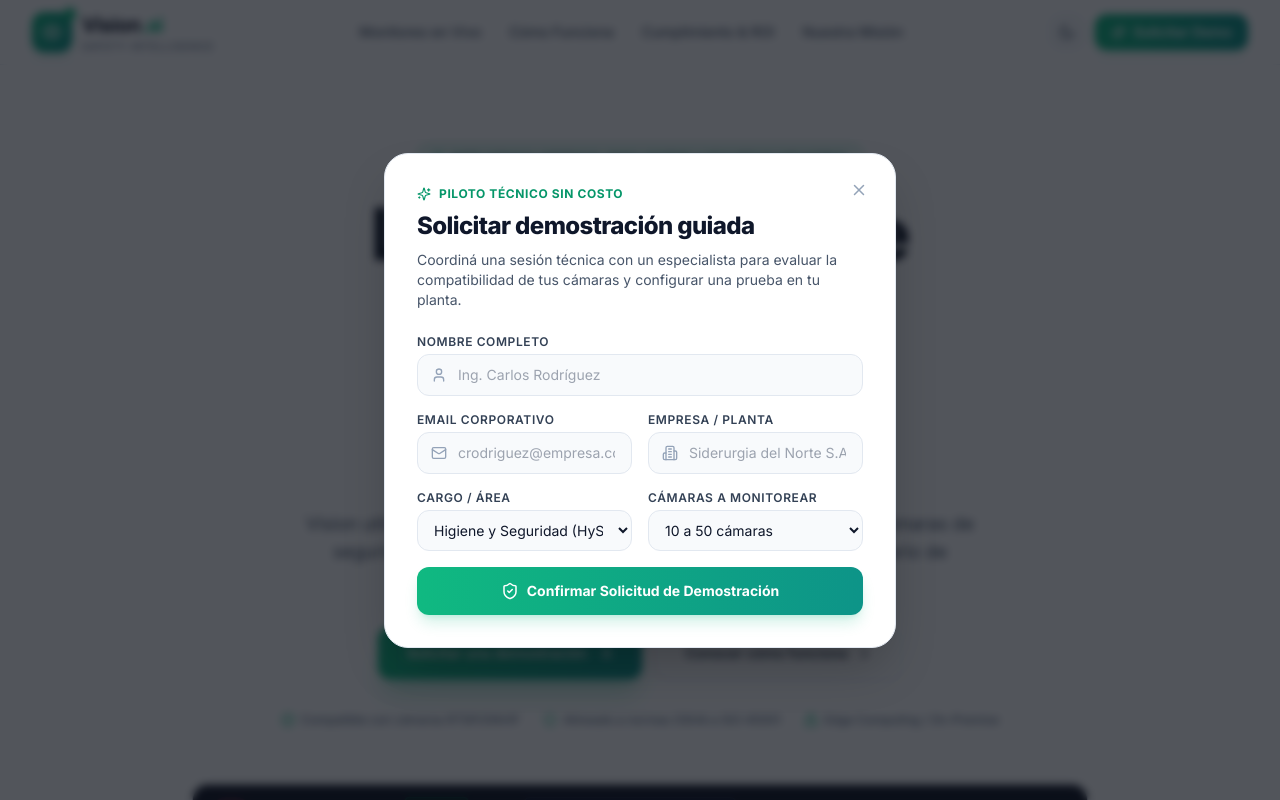
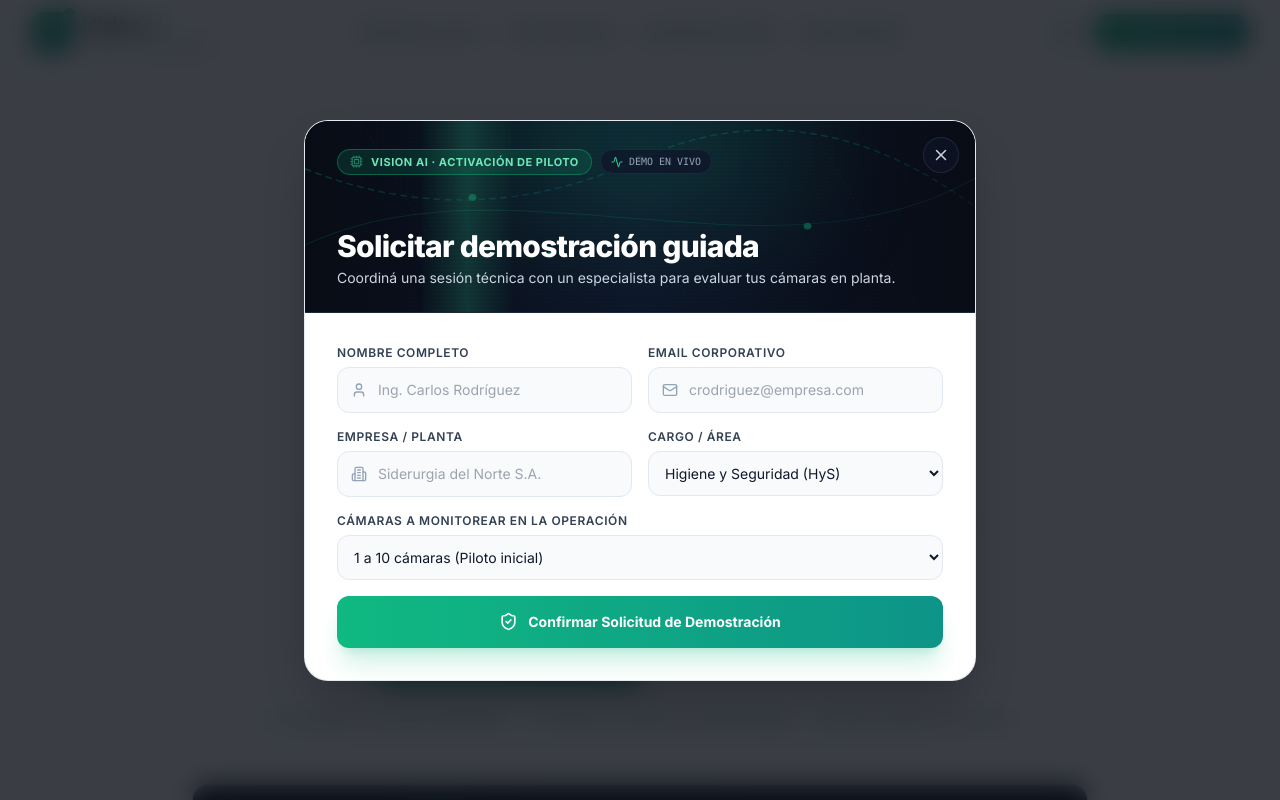
Before and after one commit to Gonzalez-Gaston/VISION.IA, a React (Vite) app: page / in a window 1280 px wide. Both pictures are taken after a click on the button "Solicitar una demostración". Shown: the top 800 px of the page. Built offline with nearby package versions, Linux system fonts and the light colour scheme.

Commit message:
feat: redesign DemoModal with tech neural banner, expanded layout, and refined enterprise copy

```diff
--- a/src/components/DemoModal.jsx
+++ b/src/components/DemoModal.jsx
@@ -1,6 +1,19 @@
 import React, { useState } from 'react';
 import { motion, AnimatePresence } from 'framer-motion';
-import { X, CheckCircle2, Sparkles, Building2, User, Mail, ShieldCheck, Loader2, AlertCircle } from 'lucide-react';
+import {
+  X,
+  CheckCircle2,
+  Sparkles,
+  Building2,
+  User,
+  Mail,
+  ShieldCheck,
+  Loader2,
+  AlertCircle,
+  Cpu,
+  Video,
+  Activity,
+} from 'lucide-react';
 import emailjs from '@emailjs/browser';
 
 export default function DemoModal({ isOpen, onClose }) {
@@ -26,38 +39,39 @@ export default function DemoModal({ isOpen, onClose }) {
     const publicKey = import.meta.env.VITE_EMAILJS_PUBLIC_KEY;
 
     try {
-      // Si las credenciales están configuradas, enviamos el mail real
       if (serviceId && templateId && publicKey) {
-        await emailjs.send(
-          serviceId,
-          templateId,
-          {
+        const templateParams = {
           user_name: formData.name,
           user_email: formData.email,
           company: formData.company,
           role: formData.role,
           camera_count: formData.cameraCount,
-            notes: formData.notes || 'Ninguna especificada',
+          notes: formData.notes || 'Ninguna',
           submission_date: new Date().toLocaleString('es-AR'),
-          },
+          name: formData.name,
+          email: formData.email,
+          reply_to: formData.email,
+          from_name: formData.name,
+          to_name: 'Equipo Vision.ai',
+          message: `Solicitud de Demo para ${formData.company} (${formData.cameraCount}) - Contacto: ${formData.name} (${formData.email})`,
+        };
+
+        await emailjs.send(
+          serviceId,
+          templateId,
+          templateParams,
           publicKey
         );
       } else {
-        // Modo simulación si aún no configuró las claves en .env
-        console.info(
-          '%c[Vision Demo]%c Solicitud de demo simulada con éxito. Para recibir correos reales, configura tus credenciales en el archivo .env',
-          'background: #10b981; color: white; padding: 2px 6px; border-radius: 4px; font-weight: bold;',
-          'color: #10b981; margin-left: 4px;'
-        );
-        // Pequeño delay para dar feedback visual realista
         await new Promise((resolve) => setTimeout(resolve, 800));
       }
 
       setSubmitted(true);
     } catch (error) {
-      console.error('Error al enviar solicitud con EmailJS:', error);
+      console.error('[EmailJS Error Details]:', error);
+      const detail = error?.text || error?.message || 'Error de conexión';
       setErrorMessage(
-        'Ocurrió un inconveniente al enviar la solicitud. Por favor verifica los datos o intenta nuevamente.'
+        `No se pudo enviar (${detail}). Por favor intenta nuevamente o contáctanos por email.`
       );
     } finally {
       setIsLoading(false);
@@ -75,60 +89,122 @@ export default function DemoModal({ isOpen, onClose }) {
 
   return (
     <AnimatePresence>
-      <div className="fixed inset-0 z-50 flex items-center justify-center p-4 sm:p-6">
+      <div className="fixed inset-0 z-50 flex items-center justify-center p-3 sm:p-6 overflow-y-auto">
         {/* Backdrop */}
         <motion.div
           initial={{ opacity: 0 }}
           animate={{ opacity: 1 }}
           exit={{ opacity: 0 }}
           onClick={handleReset}
-          className="fixed inset-0 bg-slate-950/70 backdrop-blur-sm"
+          className="fixed inset-0 bg-slate-950/80 backdrop-blur-md"
         />
 
-        {/* Modal Window */}
+        {/* Modal Window: Ancho ampliado (max-w-2xl) */}
         <motion.div
-          initial={{ opacity: 0, scale: 0.95, y: 15 }}
+          initial={{ opacity: 0, scale: 0.96, y: 20 }}
           animate={{ opacity: 1, scale: 1, y: 0 }}
-          exit={{ opacity: 0, scale: 0.95, y: 15 }}
-          className="relative w-full max-w-lg overflow-hidden rounded-3xl border border-slate-200 bg-white p-6 shadow-2xl dark:border-slate-800 dark:bg-slate-900 sm:p-8"
+          exit={{ opacity: 0, scale: 0.96, y: 20 }}
+          className="relative w-full max-w-2xl overflow-hidden rounded-3xl border border-slate-200/90 bg-white shadow-2xl dark:border-slate-800 dark:bg-slate-900 my-auto"
         >
           {/* Close button */}
           <button
             onClick={handleReset}
             disabled={isLoading}
-            className="absolute top-5 right-5 flex h-8 w-8 items-center justify-center rounded-full text-slate-400 hover:bg-slate-100 hover:text-slate-600 disabled:opacity-50 dark:hover:bg-slate-800 dark:hover:text-slate-200"
+            className="absolute top-4 right-4 z-20 flex h-9 w-9 items-center justify-center rounded-full bg-slate-900/60 text-slate-300 backdrop-blur-md transition hover:bg-slate-900 hover:text-white disabled:opacity-50 border border-slate-700/50"
+            aria-label="Cerrar modal"
           >
             <X size={18} />
           </button>
 
+          {/* ============================================================ */}
+          {/* PORTADA ANIMADA CON LÍNEAS VECTORIALES Y ESCANEO TECNOLÓGICO */}
+          {/* ============================================================ */}
+          <div className="relative h-44 sm:h-48 w-full overflow-hidden bg-slate-950 px-6 sm:px-8 pt-7 pb-6 select-none border-b border-slate-800">
+            {/* Gradientes profundos de fondo */}
+            <div className="absolute inset-0 bg-gradient-to-r from-slate-950 via-slate-900 to-slate-950" />
+            <div className="absolute -top-12 left-1/2 h-36 w-80 -translate-x-1/2 rounded-full bg-emerald-500/20 blur-3xl" />
+
+            {/* Malla Vectorial Tecnológica Animada (SVG Neural Grid) */}
+            <svg
+              className="absolute inset-0 h-full w-full opacity-40"
+              preserveAspectRatio="none"
+              viewBox="0 0 600 200"
+            >
+              <defs>
+                <linearGradient id="lineGrad" x1="0%" y1="0%" x2="100%" y2="100%">
+                  <stop offset="0%" stopColor="#10b981" stopOpacity="0.8" />
+                  <stop offset="100%" stopColor="#06b6d4" stopOpacity="0.2" />
+                </linearGradient>
+              </defs>
+
+              {/* Líneas de circuito / vectores tecnológicos */}
+              <path d="M 0 50 Q 150 120 300 40 T 600 90" fill="none" stroke="url(#lineGrad)" strokeWidth="1.5" strokeDasharray="6 4" />
+              <path d="M 0 130 C 180 30, 420 180, 600 60" fill="none" stroke="#10b981" strokeWidth="1" opacity="0.4" />
+              <path d="M 50 0 L 150 200 M 250 0 L 350 200 M 450 0 L 550 200" fill="none" stroke="#334155" strokeWidth="0.8" strokeDasharray="3 3" opacity="0.5" />
+
+              {/* Nodos interconectados */}
+              <circle cx="150" cy="80" r="3.5" fill="#10b981" />
+              <circle cx="300" cy="40" r="4.5" fill="#34d399" />
+              <circle cx="450" cy="110" r="3.5" fill="#10b981" />
+              <circle cx="220" cy="140" r="3" fill="#06b6d4" />
+            </svg>
+
+            {/* Línea de escaneo láser vertical */}
+            <motion.div
+              animate={{ x: ['-10%', '110%'] }}
+              transition={{ duration: 3.5, repeat: Infinity, ease: 'linear' }}
+              className="pointer-events-none absolute inset-y-0 w-24 bg-gradient-to-r from-transparent via-emerald-400/20 to-transparent skew-x-12"
+            />
+
+            {/* Scanlines de CCTV */}
+            <div className="cctv-scanlines pointer-events-none absolute inset-0 opacity-25" />
+
+            {/* Contenido sobre la portada */}
+            <div className="relative z-10 flex h-full flex-col justify-between">
+              <div className="flex items-center gap-2">
+                <div className="inline-flex items-center gap-2 rounded-full border border-emerald-500/40 bg-emerald-500/15 px-3 py-1 text-[11px] font-bold tracking-wider text-emerald-300 backdrop-blur-md">
+                  <Cpu size={13} className="text-emerald-400 animate-pulse" />
+                  <span>VISION AI · ACTIVACIÓN DE PILOTO</span>
+                </div>
+                <div className="hidden sm:flex items-center gap-1.5 rounded-full bg-slate-900/80 px-2.5 py-1 text-[10px] font-mono text-slate-400 border border-slate-800">
+                  <Activity size={12} className="text-emerald-400" />
+                  <span>DEMO EN VIVO</span>
+                </div>
+              </div>
+
+              <div>
+                <h3 className="text-2xl sm:text-3xl font-extrabold tracking-tight text-white">
+                  Solicitar demostración guiada
+                </h3>
+                <p className="mt-1 text-xs sm:text-sm text-slate-300">
+                  Coordiná una sesión técnica con un especialista para evaluar tus cámaras en planta.
+                </p>
+              </div>
+            </div>
+          </div>
+
+          {/* ============================================================ */}
+          {/* CUERPO DEL FORMULARIO                                       */}
+          {/* ============================================================ */}
+          <div className="p-6 sm:p-8">
             {!submitted ? (
               <div>
-              <div className="flex items-center gap-2 text-xs font-bold uppercase tracking-wider text-emerald-600 dark:text-emerald-400">
-                <Sparkles size={14} />
-                <span>PILOTO TÉCNICO SIN COSTO</span>
-              </div>
-
-              <h3 className="mt-2 text-2xl font-extrabold tracking-tight text-slate-900 dark:text-white">
-                Solicitar demostración guiada
-              </h3>
-
-              <p className="mt-2 text-sm text-slate-600 dark:text-slate-300">
-                Coordiná una sesión técnica con un especialista para evaluar la compatibilidad de tus cámaras y configurar una prueba en tu planta.
-              </p>
-
                 {errorMessage && (
-                <div className="mt-4 flex items-center gap-2 rounded-xl bg-rose-500/10 p-3 text-xs text-rose-600 dark:text-rose-400 border border-rose-500/20">
+                  <div className="mb-5 flex items-center gap-2 rounded-xl bg-rose-500/10 p-3.5 text-xs text-rose-600 dark:text-rose-400 border border-rose-500/20">
                     <AlertCircle size={16} className="shrink-0" />
                     <span>{errorMessage}</span>
                   </div>
                 )}
 
-              <form onSubmit={handleSubmit} className="mt-6 space-y-4">
+                <form onSubmit={handleSubmit} className="space-y-4">
+                  {/* Grid de 2 columnas para campos */}
+                  <div className="grid grid-cols-1 gap-4 sm:grid-cols-2">
+                    {/* Nombre */}
                     <div>
                       <label className="block text-xs font-semibold uppercase tracking-wider text-slate-700 dark:text-slate-300">
                         Nombre completo
                       </label>
-                  <div className="relative mt-1">
+                      <div className="relative mt-1.5">
                         <User size={16} className="absolute left-3.5 top-1/2 -translate-y-1/2 text-slate-400" />
                         <input
                           type="text"
@@ -136,17 +212,17 @@ export default function DemoModal({ isOpen, onClose }) {
                           value={formData.name}
                           onChange={(e) => setFormData({ ...formData, name: e.target.value })}
                           placeholder="Ing. Carlos Rodríguez"
-                      className="w-full rounded-xl border border-slate-200 bg-slate-50 py-2.5 pl-10 pr-4 text-sm text-slate-900 focus:border-emerald-500 focus:bg-white focus:outline-none focus:ring-2 focus:ring-emerald-500/20 dark:border-slate-800 dark:bg-slate-950 dark:text-white dark:focus:border-emerald-500"
+                          className="w-full rounded-xl border border-slate-200 bg-slate-50 py-3 pl-10 pr-4 text-sm text-slate-900 focus:border-emerald-500 focus:bg-white focus:outline-none focus:ring-2 focus:ring-emerald-500/20 dark:border-slate-800 dark:bg-slate-950 dark:text-white dark:focus:border-emerald-500 transition-all"
                         />
                       </div>
                     </div>
 
-                <div className="grid grid-cols-1 gap-4 sm:grid-cols-2">
+                    {/* Email */}
                     <div>
                       <label className="block text-xs font-semibold uppercase tracking-wider text-slate-700 dark:text-slate-300">
                         Email Corporativo
                       </label>
-                    <div className="relative mt-1">
+                      <div className="relative mt-1.5">
                         <Mail size={16} className="absolute left-3.5 top-1/2 -translate-y-1/2 text-slate-400" />
                         <input
                           type="email"
@@ -154,16 +230,19 @@ export default function DemoModal({ isOpen, onClose }) {
                           value={formData.email}
                           onChange={(e) => setFormData({ ...formData, email: e.target.value })}
                           placeholder="crodriguez@empresa.com"
-                        className="w-full rounded-xl border border-slate-200 bg-slate-50 py-2.5 pl-10 pr-4 text-sm text-slate-900 focus:border-emerald-500 focus:bg-white focus:outline-none focus:ring-2 focus:ring-emerald-500/20 dark:border-slate-800 dark:bg-slate-950 dark:text-white"
+                          className="w-full rounded-xl border border-slate-200 bg-slate-50 py-3 pl-10 pr-4 text-sm text-slate-900 focus:border-emerald-500 focus:bg-white focus:outline-none focus:ring-2 focus:ring-emerald-500/20 dark:border-slate-800 dark:bg-slate-950 dark:text-white transition-all"
                         />
                       </div>
                     </div>
+                  </div>
 
+                  <div className="grid grid-cols-1 gap-4 sm:grid-cols-2">
+                    {/* Empresa */}
                     <div>
                       <label className="block text-xs font-semibold uppercase tracking-wider text-slate-700 dark:text-slate-300">
                         Empresa / Planta
                       </label>
-                    <div className="relative mt-1">
+                      <div className="relative mt-1.5">
                         <Building2 size={16} className="absolute left-3.5 top-1/2 -translate-y-1/2 text-slate-400" />
                         <input
                           type="text"
@@ -171,13 +250,12 @@ export default function DemoModal({ isOpen, onClose }) {
                           value={formData.company}
                           onChange={(e) => setFormData({ ...formData, company: e.target.value })}
                           placeholder="Siderurgia del Norte S.A."
-                        className="w-full rounded-xl border border-slate-200 bg-slate-50 py-2.5 pl-10 pr-4 text-sm text-slate-900 focus:border-emerald-500 focus:bg-white focus:outline-none focus:ring-2 focus:ring-emerald-500/20 dark:border-slate-800 dark:bg-slate-950 dark:text-white"
+                          className="w-full rounded-xl border border-slate-200 bg-slate-50 py-3 pl-10 pr-4 text-sm text-slate-900 focus:border-emerald-500 focus:bg-white focus:outline-none focus:ring-2 focus:ring-emerald-500/20 dark:border-slate-800 dark:bg-slate-950 dark:text-white transition-all"
                         />
                       </div>
                     </div>
-                </div>
 
-                <div className="grid grid-cols-1 gap-4 sm:grid-cols-2">
+                    {/* Cargo */}
                     <div>
                       <label className="block text-xs font-semibold uppercase tracking-wider text-slate-700 dark:text-slate-300">
                         Cargo / Área
@@ -185,45 +263,48 @@ export default function DemoModal({ isOpen, onClose }) {
                       <select
                         value={formData.role}
                         onChange={(e) => setFormData({ ...formData, role: e.target.value })}
-                      className="mt-1 w-full rounded-xl border border-slate-200 bg-slate-50 py-2.5 px-3 text-sm text-slate-900 focus:border-emerald-500 focus:outline-none dark:border-slate-800 dark:bg-slate-950 dark:text-white"
+                        className="mt-1.5 w-full rounded-xl border border-slate-200 bg-slate-50 py-3 px-3 text-sm text-slate-900 focus:border-emerald-500 focus:outline-none focus:ring-2 focus:ring-emerald-500/20 dark:border-slate-800 dark:bg-slate-950 dark:text-white transition-all"
                       >
                         <option>Higiene y Seguridad (HyS)</option>
                         <option>Gerencia de Planta / Operaciones</option>
+                        <option>Supervisión de Seguridad</option>
                         <option>IT / Infraestructura CCTV</option>
                         <option>Dirección General</option>
                       </select>
                     </div>
+                  </div>
 
+                  {/* Cantidad de cámaras */}
                   <div>
                     <label className="block text-xs font-semibold uppercase tracking-wider text-slate-700 dark:text-slate-300">
-                      Cámaras a monitorear
+                      Cámaras a monitorear en la operación
                     </label>
                     <select
                       value={formData.cameraCount}
                       onChange={(e) => setFormData({ ...formData, cameraCount: e.target.value })}
-                      className="mt-1 w-full rounded-xl border border-slate-200 bg-slate-50 py-2.5 px-3 text-sm text-slate-900 focus:border-emerald-500 focus:outline-none dark:border-slate-800 dark:bg-slate-950 dark:text-white"
+                      className="mt-1.5 w-full rounded-xl border border-slate-200 bg-slate-50 py-3 px-3 text-sm text-slate-900 focus:border-emerald-500 focus:outline-none focus:ring-2 focus:ring-emerald-500/20 dark:border-slate-800 dark:bg-slate-950 dark:text-white transition-all"
                     >
-                      <option>1 a 10 cámaras</option>
-                      <option>10 a 50 cámaras</option>
-                      <option>50 a 200 cámaras</option>
-                      <option>+200 cámaras (Multiplanta)</option>
+                      <option>1 a 10 cámaras (Piloto inicial)</option>
+                      <option>10 a 50 cámaras (Planta completa)</option>
+                      <option>50 a 200 cámaras (Complejo industrial)</option>
+                      <option>+200 cámaras (Operación Multiplanta)</option>
                     </select>
                   </div>
-                </div>
 
+                  {/* Botón de acción */}
                   <button
                     type="submit"
                     disabled={isLoading}
-                  className="mt-6 flex w-full items-center justify-center gap-2 rounded-xl bg-gradient-to-r from-emerald-500 to-teal-600 py-3.5 text-sm font-bold text-white shadow-lg shadow-emerald-500/20 transition-all hover:from-emerald-600 hover:to-teal-700 disabled:opacity-75 active:scale-98"
+                    className="mt-6 flex w-full items-center justify-center gap-2.5 rounded-xl bg-gradient-to-r from-emerald-500 to-teal-600 py-4 text-sm font-bold text-white shadow-xl shadow-emerald-500/20 transition-all hover:from-emerald-600 hover:to-teal-700 disabled:opacity-75 active:scale-98"
                   >
                     {isLoading ? (
                       <>
-                      <Loader2 size={18} className="animate-spin" />
-                      <span>Enviando solicitud...</span>
+                        <Loader2 size={19} className="animate-spin" />
+                        <span>Enviando solicitud de demo...</span>
                       </>
                     ) : (
                       <>
-                      <ShieldCheck size={18} />
+                        <ShieldCheck size={19} />
                         <span>Confirmar Solicitud de Demostración</span>
                       </>
                     )}
@@ -231,24 +312,25 @@ export default function DemoModal({ isOpen, onClose }) {
                 </form>
               </div>
             ) : (
-            <div className="py-8 text-center">
+              <div className="py-10 text-center">
                 <div className="mx-auto flex h-16 w-16 items-center justify-center rounded-2xl bg-emerald-500/10 text-emerald-500">
-                <CheckCircle2 size={36} />
+                  <CheckCircle2 size={40} />
                 </div>
-              <h3 className="mt-4 text-2xl font-bold text-slate-900 dark:text-white">
+                <h3 className="mt-5 text-2xl font-bold text-slate-900 dark:text-white">
                   ¡Solicitud Recibida con Éxito!
                 </h3>
-              <p className="mt-2 text-sm text-slate-600 dark:text-slate-300">
-                Gracias <strong>{formData.name}</strong>. Hemos registrado los datos para <strong>{formData.company}</strong>. Un especialista técnico te contactará a la brevedad en <strong>{formData.email}</strong>.
+                <p className="mx-auto mt-2 max-w-md text-sm text-slate-600 dark:text-slate-300">
+                  Hemos registrado la solicitud para <strong>{formData.company}</strong>. Un especialista técnico se contactará a <strong>{formData.email}</strong> para coordinar la prueba piloto.
                 </p>
                 <button
                   onClick={handleReset}
-                className="mt-6 rounded-xl bg-slate-900 px-6 py-2.5 text-sm font-semibold text-white transition hover:bg-slate-800 dark:bg-slate-800 dark:hover:bg-slate-700"
+                  className="mt-7 rounded-xl bg-slate-900 px-7 py-3 text-sm font-semibold text-white transition hover:bg-slate-800 dark:bg-slate-800 dark:hover:bg-slate-700"
                 >
                   Entendido
                 </button>
               </div>
             )}
+          </div>
         </motion.div>
       </div>
     </AnimatePresence>
--- a/src/components/Features.jsx
+++ b/src/components/Features.jsx
@@ -42,7 +42,7 @@ const features = [
     tag: "Auditoría y Métricas",
     title: "Monitoreo y analítica centralizada",
     description:
-      "Tableros de control con índices de siniestralidad, mapas de calor de riesgo por planta y reportes automáticos listos para auditorías ISO.",
+      "Tableros de control con índices de cumplimiento, mapas de calor de riesgo por planta y reportes automáticos para comités de seguridad.",
     highlight: "Reportes automatizados",
   },
 ];
--- a/src/components/Footer.jsx
+++ b/src/components/Footer.jsx
@@ -21,7 +21,7 @@ export default function Footer() {
             </p>
             <div className="flex items-center gap-2 text-xs font-semibold text-emerald-600 dark:text-emerald-400">
               <Shield size={14} />
-              <span>Certificaciones ISO 27001 & ISO 45001 Ready</span>
+              <span>Estándares de Seguridad e Higiene Industrial</span>
             </div>
           </div>
 
@@ -45,7 +45,7 @@ export default function Footer() {
             </h4>
             <ul className="mt-4 space-y-2.5 text-xs text-slate-600 dark:text-slate-400">
               <li><a href="#mision" className="hover:text-emerald-500">Nuestra Misión</a></li>
-              <li><a href="#normativas" className="hover:text-emerald-500">Normativas OSHA / ART</a></li>
+              <li><a href="#normativas" className="hover:text-emerald-500">Auditorías y Reportes</a></li>
               <li><a href="#" className="hover:text-emerald-500">Política de Privacidad</a></li>
               <li><a href="#" className="hover:text-emerald-500">Términos de Servicio</a></li>
             </ul>
--- a/src/components/Hero.jsx
+++ b/src/components/Hero.jsx
@@ -95,7 +95,7 @@ export default function Hero({ onOpenDemo }) {
             </div>
             <div className="flex items-center gap-1.5">
               <Shield size={14} className="text-emerald-500" />
-              <span>Alineado a normas OSHA e ISO 45001</span>
+              <span>Reportes de auditoría y trazabilidad digital</span>
             </div>
             <div className="flex items-center gap-1.5">
               <Lock size={14} className="text-emerald-500" />
--- a/src/components/ROISection.jsx
+++ b/src/components/ROISection.jsx
@@ -10,8 +10,8 @@ export default function ROISection({ onOpenDemo }) {
       icon: Database,
     },
     {
-      title: "Auditorías continuas y respaldo legal",
-      description: "Generación automática de evidencia con estampas de tiempo cifradas para inspecciones de ART, SRT e ISO 45001.",
+      title: "Auditorías continuas y respaldo digital",
+      description: "Generación automática de evidencia con estampas de tiempo cifradas para inspecciones internas y comités de seguridad.",
       icon: ShieldCheck,
     },
     {
```
Lines whose indentation alone changed are shown as unchanged.
